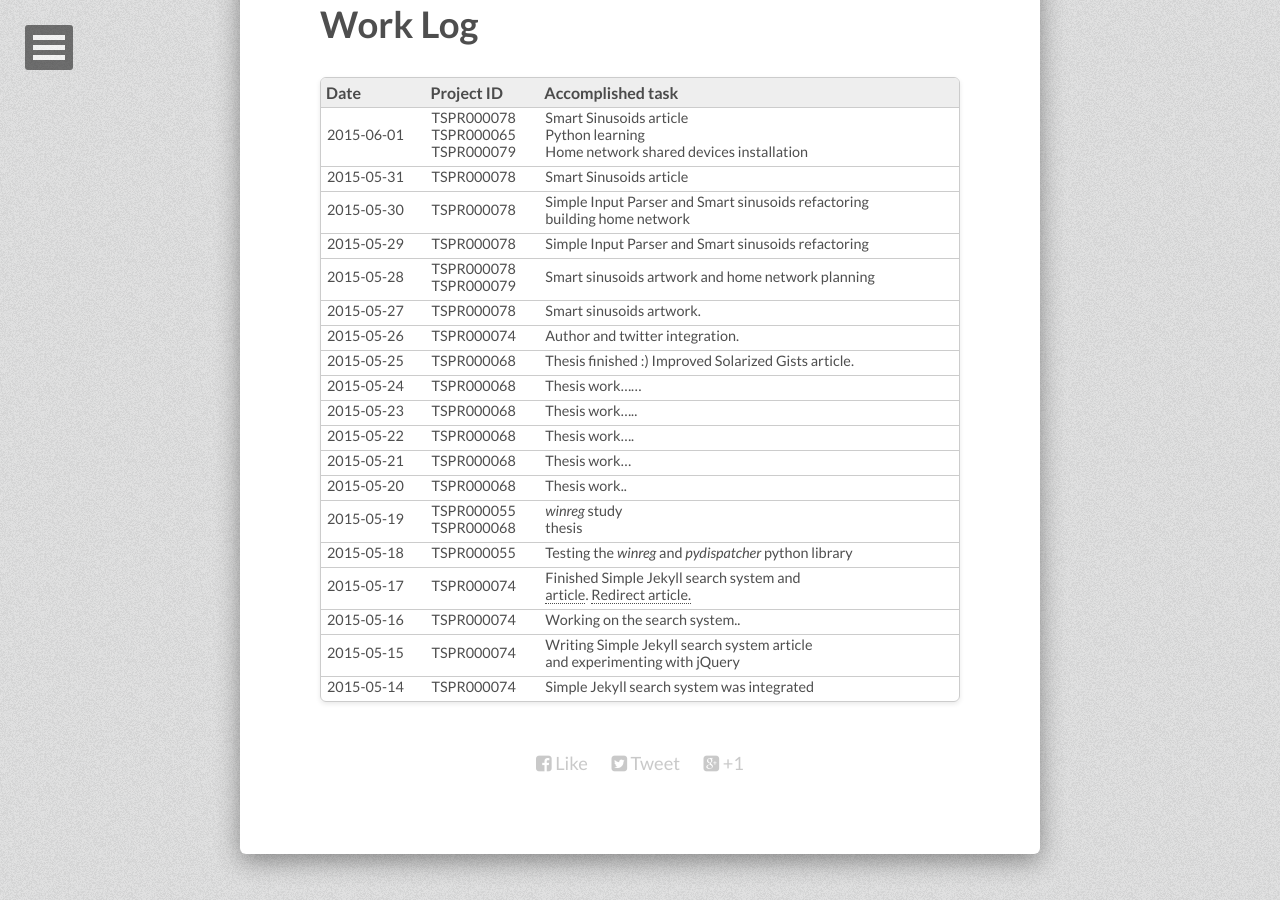
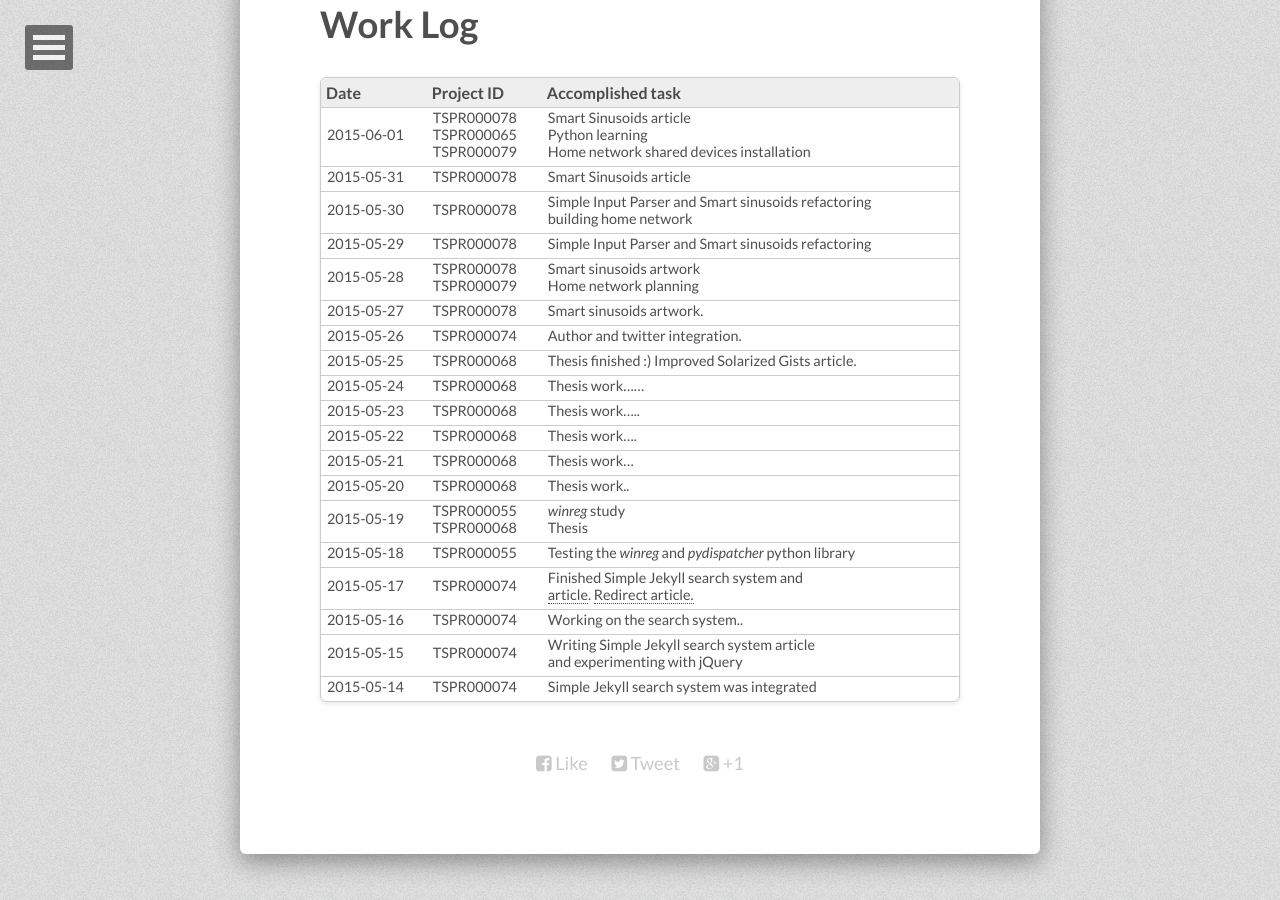
Before and after one commit to tiborsimon/tiborsimon.github.io, a Jekyll site: the page built from worklog/index.md, in a window 1280 px wide and 900 px high, scrolled down 828 px. Built offline with Jekyll 4.4.1, drawn with Linux system fonts in a browser that asks for light colours; nearby versions of some CDN libraries.

Commit message:
Update index.md

```diff
--- a/worklog/index.md
+++ b/worklog/index.md
@@ -33,7 +33,7 @@
 | 2015-05-31 | TSPR000078 | Smart Sinusoids article
 | 2015-05-30 | TSPR000078 | Simple Input Parser and Smart sinusoids refactoring<br>building home network
 | 2015-05-29 | TSPR000078 | Simple Input Parser and Smart sinusoids refactoring
-| 2015-05-28 | TSPR000078<br>TSPR000079 | Smart sinusoids artwork and home network planning
+| 2015-05-28 | TSPR000078<br>TSPR000079 | Smart sinusoids artwork<br>Home network planning
 | 2015-05-27 | TSPR000078 | Smart sinusoids artwork.
 | 2015-05-26 | TSPR000074 | Author and twitter integration.
 | 2015-05-25 | TSPR000068 | Thesis finished :) Improved Solarized Gists article.
@@ -42,7 +42,7 @@
 | 2015-05-22 | TSPR000068 | Thesis work....
 | 2015-05-21 | TSPR000068 | Thesis work...
 | 2015-05-20 | TSPR000068 | Thesis work..
-| 2015-05-19 | TSPR000055<br>TSPR000068 | _winreg_ study<br>thesis
+| 2015-05-19 | TSPR000055<br>TSPR000068 | _winreg_ study<br>Thesis
 | 2015-05-18 | TSPR000055 | Testing the _winreg_ and _pydispatcher_ python library
 | 2015-05-17 | TSPR000074 | Finished Simple Jekyll search system and <br>[article](http://tiborsimon.github.io/tools/simple-jekyll-search-system/). [Redirect article.](http://tiborsimon.github.io/tools/redirect-external-links-to-new-tab/)
 | 2015-05-16 | TSPR000074 | Working on the search system..
```
